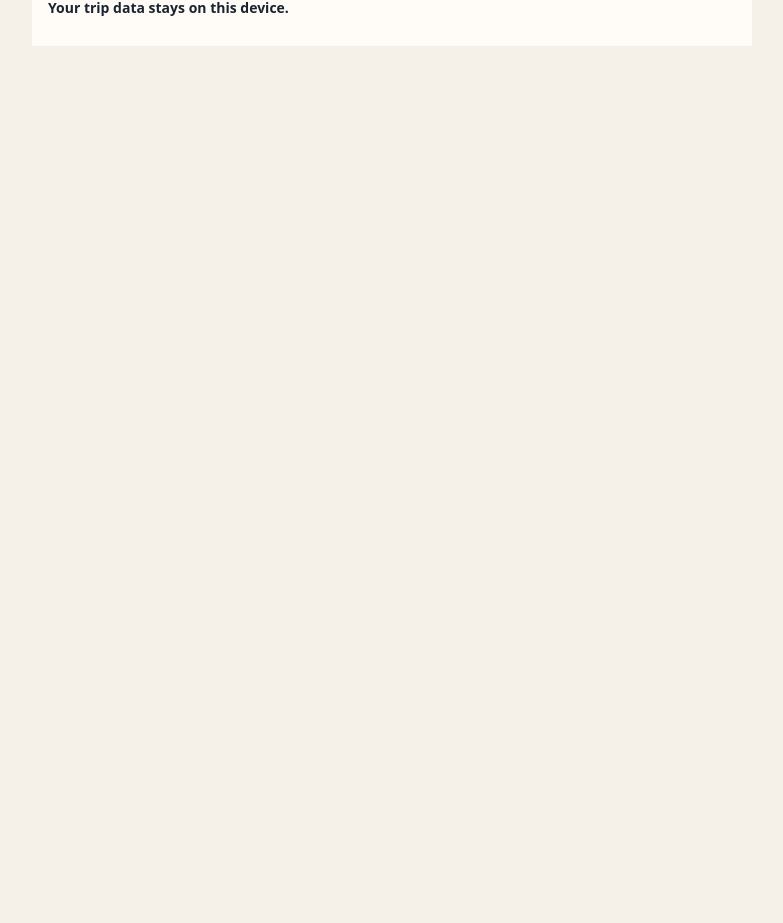
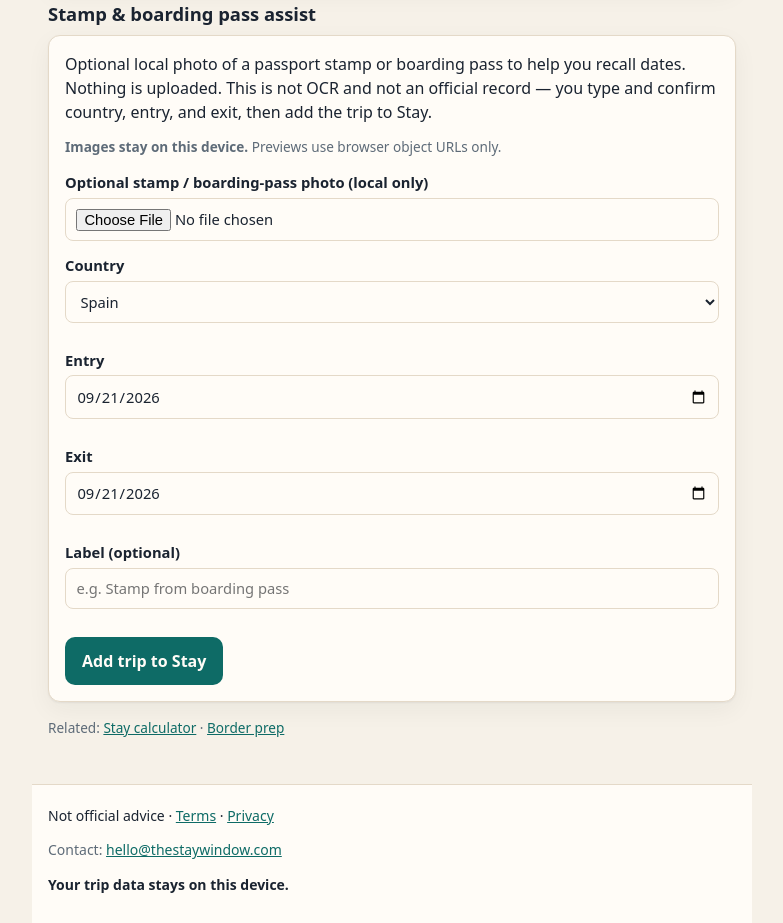
Before and after one commit to RoucherBuild/clearstay, a React (Vite) app: page /photo in a window 1280 px wide. Shown: the part 959-1882 px from the top of the page, without its empty margins (248-1031 px from the left). Before the commit the page ends 1005 px from the top, so only its background shows below. Built offline with nearby package versions, Linux system fonts and the light colour scheme.

Commit message:
Add stamp and boarding-pass assist on Photo tools.
Optional on-device preview; confirmed trips append to staywindow.trips.v1 via existing persist helpers. No OCR or uploads. Calculator math untouched.

```diff
--- a/src/App.css
+++ b/src/App.css
@@ -540,6 +540,37 @@
   object-fit: cover;
 }
 
+.stamp-preview-img {
+  max-width: 100%;
+  max-height: 280px;
+  object-fit: contain;
+  border-radius: 6px;
+}
+
+.stamp-assist .field-error {
+  color: var(--over-fg);
+  background: var(--over-bg);
+  border-radius: 8px;
+  padding: 0.55rem 0.75rem;
+  font-size: 0.92rem;
+  margin: 0.35rem 0 0.75rem;
+}
+
+.stamp-assist .success-line {
+  color: var(--horizon);
+  background: var(--paper);
+  border: 1px solid var(--line);
+  border-radius: 8px;
+  padding: 0.55rem 0.75rem;
+  font-size: 0.92rem;
+  margin: 0.35rem 0 0.75rem;
+}
+
+.stamp-assist .btn-primary:disabled {
+  opacity: 0.45;
+  cursor: not-allowed;
+}
+
 @media (min-width: 480px) {
   .cta-row {
     flex-direction: row;
--- /dev/null
+++ b/src/lib/stampAssist.ts
@@ -0,0 +1,50 @@
+import type { Trip } from './schengen'
+import { newTripId } from './tripsPersist'
+
+export type TripFormInput = {
+  country: string
+  entry: string
+  exit: string
+  label?: string
+}
+
+export type BuildTripOk = { ok: true; trip: Trip }
+export type BuildTripErr = { ok: false; error: string }
+export type BuildTripResult = BuildTripOk | BuildTripErr
+
+/**
+ * Build a Stay Trip from stamp/boarding-pass assist form fields.
+ * Validates country + dates; entry must be <= exit (YYYY-MM-DD string compare).
+ * Does not touch storage — caller appends via tripsPersist.
+ */
+export function buildTripFromForm(
+  input: TripFormInput,
+  idFactory: () => string = newTripId,
+): BuildTripResult {
+  const country = input.country?.trim() ?? ''
+  const entry = input.entry?.trim() ?? ''
+  const exit = input.exit?.trim() ?? ''
+  const label = input.label?.trim() ?? ''
+
+  if (!country) {
+    return { ok: false, error: 'Choose a country.' }
+  }
+  if (!entry || !exit) {
+    return { ok: false, error: 'Enter both entry and exit dates.' }
+  }
+  if (exit < entry) {
+    return {
+      ok: false,
+      error: `Exit (${exit}) is before entry (${entry}).`,
+    }
+  }
+
+  const trip: Trip = {
+    id: idFactory(),
+    country,
+    entry,
+    exit,
+    ...(label ? { label } : {}),
+  }
+  return { ok: true, trip }
+}
--- a/src/pages/Photo.tsx
+++ b/src/pages/Photo.tsx
@@ -1,5 +1,13 @@
 import { useEffect, useState } from 'react'
+import { NavLink } from 'react-router-dom'
 import { RouteMeta } from '../components/RouteMeta'
+import { SCHENGEN_COUNTRIES } from '../lib/schengen'
+import { buildTripFromForm } from '../lib/stampAssist'
+import {
+  loadTripsFromStorage,
+  saveTripsToStorage,
+  todayYmd,
+} from '../lib/tripsPersist'
 
 type Preset = {
   id: string
@@ -59,9 +67,23 @@ function mmToIn(mm: number) {
   return mm / 25.4
 }
 
+function emptyStampDraft() {
+  return {
+    country: 'Spain',
+    entry: todayYmd(),
+    exit: todayYmd(),
+    label: '',
+  }
+}
+
 export function Photo() {
   const [presetId, setPresetId] = useState('eu')
   const [previewUrl, setPreviewUrl] = useState<string | null>(null)
+
+  const [stampPreviewUrl, setStampPreviewUrl] = useState<string | null>(null)
+  const [stampDraft, setStampDraft] = useState(emptyStampDraft)
+  const [stampError, setStampError] = useState<string | null>(null)
+  const [stampSuccess, setStampSuccess] = useState<string | null>(null)
 
   const preset = PRESETS.find((p) => p.id === presetId) ?? PRESETS[2]
 
@@ -71,6 +93,12 @@ export function Photo() {
     }
   }, [previewUrl])
 
+  useEffect(() => {
+    return () => {
+      if (stampPreviewUrl) URL.revokeObjectURL(stampPreviewUrl)
+    }
+  }, [stampPreviewUrl])
+
   const onFile = (file: File | null) => {
     if (previewUrl) URL.revokeObjectURL(previewUrl)
     if (!file) {
@@ -78,6 +106,38 @@ export function Photo() {
       return
     }
     setPreviewUrl(URL.createObjectURL(file))
+  }
+
+  const onStampFile = (file: File | null) => {
+    if (stampPreviewUrl) URL.revokeObjectURL(stampPreviewUrl)
+    if (!file) {
+      setStampPreviewUrl(null)
+      return
+    }
+    setStampPreviewUrl(URL.createObjectURL(file))
+  }
+
+  const exitBeforeEntry =
+    Boolean(stampDraft.entry && stampDraft.exit) && stampDraft.exit < stampDraft.entry
+
+  const addStampTrip = () => {
+    setStampSuccess(null)
+    const built = buildTripFromForm(stampDraft)
+    if (!built.ok) {
+      setStampError(built.error)
+      return
+    }
+    setStampError(null)
+    const existing = loadTripsFromStorage()
+    const next = {
+      trips: [...(existing?.trips ?? []), built.trip],
+      ...(existing?.asOf ? { asOf: existing.asOf } : {}),
+    }
+    saveTripsToStorage(next)
+    setStampSuccess(
+      `Added ${built.trip.country} (${built.trip.entry} → ${built.trip.exit}) to Stay trips.`,
+    )
+    setStampDraft(emptyStampDraft())
   }
 
   const wIn = preset.widthIn ?? (preset.widthMm ? mmToIn(preset.widthMm) : 1)
@@ -89,11 +149,22 @@ export function Photo() {
   return (
     <>
       <RouteMeta
-        title="Passport photo sizes — Staywindow"
-        description="Print layout and DPI notes for US, UK, EU/Schengen, Australian, and Canadian passport photo sizes. Browser-only preview."
+        title="Photo tools — Staywindow"
+        description="Passport photo size presets with local preview, plus stamp and boarding-pass assist to rebuild Stay trips on this device."
       />
-      <h1>Passport photo guide</h1>
+      <h1>Photo tools</h1>
       <p className="lede">
+        Passport print sizes and optional stamp / boarding-pass recall. Images stay on this
+        device — nothing is uploaded to a server.
+      </p>
+      <p className="muted small">
+        Related: <NavLink to="/stay">Stay calculator</NavLink>
+        {' · '}
+        <NavLink to="/prep">Border prep</NavLink>
+      </p>
+
+      <h2>Passport photo guide</h2>
+      <p className="muted">
         Presets and print notes. Optional local preview only — nothing is uploaded to a server.
       </p>
 
@@ -147,6 +218,119 @@ export function Photo() {
           Cropping is manual / printer-side in this version — use the frame as a size guide.
         </p>
       </section>
+
+      <h2>Stamp &amp; boarding pass assist</h2>
+      <section className="card form-card stamp-assist">
+        <p>
+          Optional local photo of a passport stamp or boarding pass to help you recall dates.
+          Nothing is uploaded. This is not OCR and not an official record — you type and confirm
+          country, entry, and exit, then add the trip to Stay.
+        </p>
+        <p className="muted small">
+          <strong>Images stay on this device.</strong> Previews use browser object URLs only.
+        </p>
+
+        <label className="field">
+          <span>Optional stamp / boarding-pass photo (local only)</span>
+          <input
+            type="file"
+            accept="image/*"
+            onChange={(e) => onStampFile(e.target.files?.[0] ?? null)}
+          />
+        </label>
+
+        {stampPreviewUrl ? (
+          <div className="photo-layout stamp-preview">
+            <img
+              src={stampPreviewUrl}
+              alt="Local preview of stamp or boarding pass"
+              className="stamp-preview-img"
+            />
+          </div>
+        ) : null}
+
+        <div className="form-grid">
+          <label className="field">
+            <span>Country</span>
+            <select
+              value={stampDraft.country}
+              onChange={(e) =>
+                setStampDraft((d) => ({ ...d, country: e.target.value }))
+              }
+            >
+              {SCHENGEN_COUNTRIES.map((c) => (
+                <option key={c} value={c}>
+                  {c}
+                </option>
+              ))}
+            </select>
+          </label>
+          <label className="field">
+            <span>Entry</span>
+            <input
+              type="date"
+              value={stampDraft.entry}
+              onChange={(e) => {
+                const entry = e.target.value
+                setStampDraft((d) => ({ ...d, entry }))
+              }}
+            />
+          </label>
+          <label className="field">
+            <span>Exit</span>
+            <input
+              type="date"
+              value={stampDraft.exit}
+              onChange={(e) =>
+                setStampDraft((d) => ({ ...d, exit: e.target.value }))
+              }
+            />
+          </label>
+          <label className="field">
+            <span>Label (optional)</span>
+            <input
+              type="text"
+              value={stampDraft.label}
+              onChange={(e) =>
+                setStampDraft((d) => ({ ...d, label: e.target.value }))
+              }
+              placeholder="e.g. Stamp from boarding pass"
+            />
+          </label>
+        </div>
+
+        {exitBeforeEntry && (
+          <p className="field-error" role="alert">
+            Exit ({stampDraft.exit}) is before entry ({stampDraft.entry}).
+          </p>
+        )}
+        {stampError && (
+          <p className="field-error" role="alert">
+            {stampError}
+          </p>
+        )}
+        {stampSuccess && (
+          <p className="success-line" role="status">
+            {stampSuccess}{' '}
+            <NavLink to="/stay">Open Stay calculator</NavLink>
+          </p>
+        )}
+
+        <button
+          type="button"
+          className="btn btn-primary"
+          onClick={addStampTrip}
+          disabled={exitBeforeEntry}
+        >
+          Add trip to Stay
+        </button>
+      </section>
+
+      <p className="muted small">
+        Related: <NavLink to="/stay">Stay calculator</NavLink>
+        {' · '}
+        <NavLink to="/prep">Border prep</NavLink>
+      </p>
     </>
   )
 }
--- a/src/pages/Privacy.tsx
+++ b/src/pages/Privacy.tsx
@@ -33,8 +33,9 @@ export function Privacy() {
           <strong>No analytics in v1.</strong> We do not load tracking scripts.
         </li>
         <li>
-          <strong>No photo upload to a server.</strong> Passport photo preview (if used) stays
-          in your browser via <code>createObjectURL</code>.
+          <strong>No photo upload to a server.</strong> Passport photo, stamp, and boarding-pass
+          previews (if used) stay in your browser via <code>createObjectURL</code> — images are
+          not sent to a server.
         </li>
         <li>
           <strong>Clearing data.</strong> Clear site data in your browser, or remove trips in the
```
Also changed, not shown: 1 other file (tests, documents, lock files or other folders).
